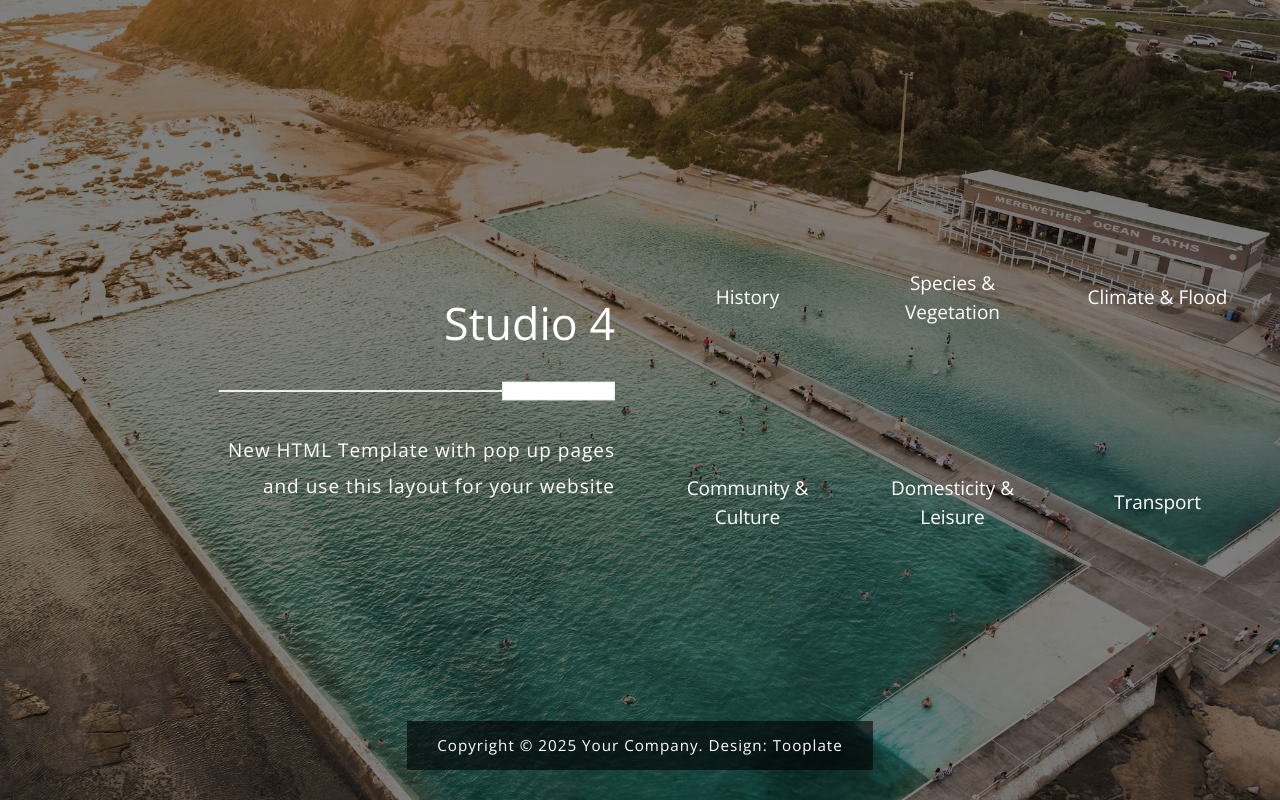
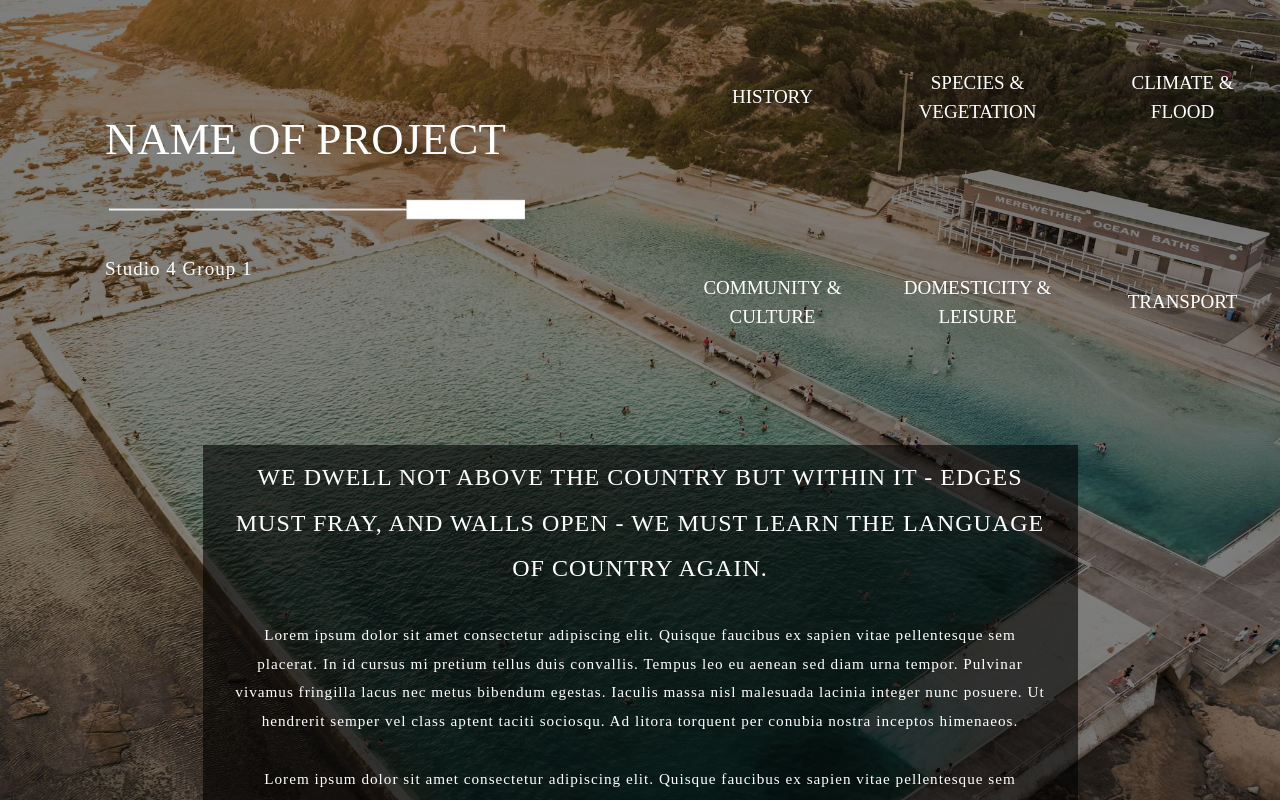
Before and after one commit to c3375881/Studio4, a plain HTML site: page index.html in a window 1280 px wide. Drawn offline with nearby package versions, Linux system fonts and the light colour scheme.

Commit message:
adjusting css

```diff
--- a/css/tooplate-style.css
+++ b/css/tooplate-style.css
@@ -7,7 +7,7 @@ https://www.tooplate.com/view/2097-pop
 */
 
 body {
-  font-family: "Open Sans", Helvetica, Arial, sans-serif;
+  font-family: "Times New Roman", Helvetica, Arial, sans-serif;
   font-size: 19px;
   font-weight: 300;
   color: white;
@@ -59,7 +59,7 @@ p {
 .tm-main-content {
   display: flex;
   align-items: center;
-  padding: 50px 15px;
+  padding: 5px 15px;
   position: absolute;
   left: 0;
   right: 0;
@@ -71,11 +71,11 @@ p {
 .tm-site-header-col {
   display: flex;
   align-items: center;
+  left: -100px;
 }
 
 .tm-site-header {
-  margin: 10px;
-  text-align: right;
+  text-align: left;
   width: 100%;
 }
 
@@ -88,7 +88,6 @@ p {
   list-style: none;
   display: inline-block;
   border: 1px solid white;
-  float: left;
   margin: 10px;
 }
 
@@ -108,6 +107,7 @@ p {
   position: absolute;
   left: 0;
   right: 0;
+  text-transform: uppercase;
 }
 
 .fa-3x {
@@ -134,6 +134,7 @@ p {
 }
 .content {
   max-width: 370px;
+  margin: 0 auto;
 }
 .grid {
   display: grid;
@@ -338,6 +339,7 @@ footer {
   background-color: rgba(0, 0, 0, 0.6);
   display: inline-block;
   padding: 10px 30px;
+  width: 70%;
 }
 
 a,
--- a/index.html
+++ b/index.html
@@ -92,9 +92,9 @@ https://www.tooplate.com/view/2097-pop
                 <div class="row">
                     <div class="col-sm-12 col-md-6 col-lg-6 col-md-col-xl-6 mb-md-0 mb-sm-4 mb-4 tm-site-header-col">
                         <div class="tm-site-header">
-                            <h1 class="mb-4">Studio 4</h1>
+                            <h1 class="mb-4" style="text-transform: uppercase;">Name of Project</h1>
                             <img src="img/underline.png" class="img-fluid mb-4">
-                            <p>New HTML Template with pop up pages and use this layout for your website</p>
+                            <p>Studio 4 Group 1</p>
                         </div>
                     </div>
                     <div class="col-sm-12 col-md-6 col-lg-6 col-xl-6">
@@ -299,9 +299,13 @@ https://www.tooplate.com/view/2097-pop
                 </div>
             </div>
             <footer>
-                <p class="small tm-copyright-text">Copyright &copy; <span class="tm-current-year">2020</span> Your Company.
-
-                Design: <a rel="nofollow" href="https://www.tooplate.com" class="tm-text-highlight">Tooplate</a></p>
+                <p class="small tm-copyright-text"><span style="font-size: x-large; text-transform: uppercase;">We dwell not above the country but within it - edges must fray, and walls open - we must learn the language of country again.</span>
+                <br><br>Lorem ipsum dolor sit amet consectetur adipiscing elit. Quisque faucibus ex sapien vitae pellentesque sem placerat. In id cursus mi pretium tellus duis convallis. Tempus leo eu aenean sed diam urna tempor. Pulvinar vivamus fringilla lacus nec metus bibendum egestas. Iaculis massa nisl malesuada lacinia integer nunc posuere. Ut hendrerit semper vel class aptent taciti sociosqu. Ad litora torquent per conubia nostra inceptos himenaeos.
+                <br><br>Lorem ipsum dolor sit amet consectetur adipiscing elit. Quisque faucibus ex sapien vitae pellentesque sem placerat. In id cursus mi pretium tellus duis convallis. Tempus leo eu aenean sed diam urna tempor. Pulvinar vivamus fringilla lacus nec metus bibendum egestas. Iaculis massa nisl malesuada lacinia integer nunc posuere. Ut hendrerit semper vel class aptent taciti sociosqu. Ad litora torquent per conubia nostra inceptos himenaeos.
+                <br><br>Lorem ipsum dolor sit amet consectetur adipiscing elit. Quisque faucibus ex sapien vitae pellentesque sem placerat. In id cursus mi pretium tellus duis convallis. Tempus leo eu aenean sed diam urna tempor. Pulvinar vivamus fringilla lacus nec metus bibendum egestas. Iaculis massa nisl malesuada lacinia integer nunc posuere. Ut hendrerit semper vel class aptent taciti sociosqu. Ad litora torquent per conubia nostra inceptos himenaeos.
+                <br><br>Lorem ipsum dolor sit amet consectetur adipiscing elit. Quisque faucibus ex sapien vitae pellentesque sem placerat. In id cursus mi pretium tellus duis convallis. Tempus leo eu aenean sed diam urna tempor. Pulvinar vivamus fringilla lacus nec metus bibendum egestas. Iaculis massa nisl malesuada lacinia integer nunc posuere. Ut hendrerit semper vel class aptent taciti sociosqu. Ad litora torquent per conubia nostra inceptos himenaeos.
+                <br><br>Lorem ipsum dolor sit amet consectetur adipiscing elit. Quisque faucibus ex sapien vitae pellentesque sem placerat. In id cursus mi pretium tellus duis convallis. Tempus leo eu aenean sed diam urna tempor. Pulvinar vivamus fringilla lacus nec metus bibendum egestas. Iaculis massa nisl malesuada lacinia integer nunc posuere. Ut hendrerit semper vel class aptent taciti sociosqu. Ad litora torquent per conubia nostra inceptos himenaeos.
+                </p>
             </footer>
         </div> <!-- .tm-main-content -->
     </div>
```
